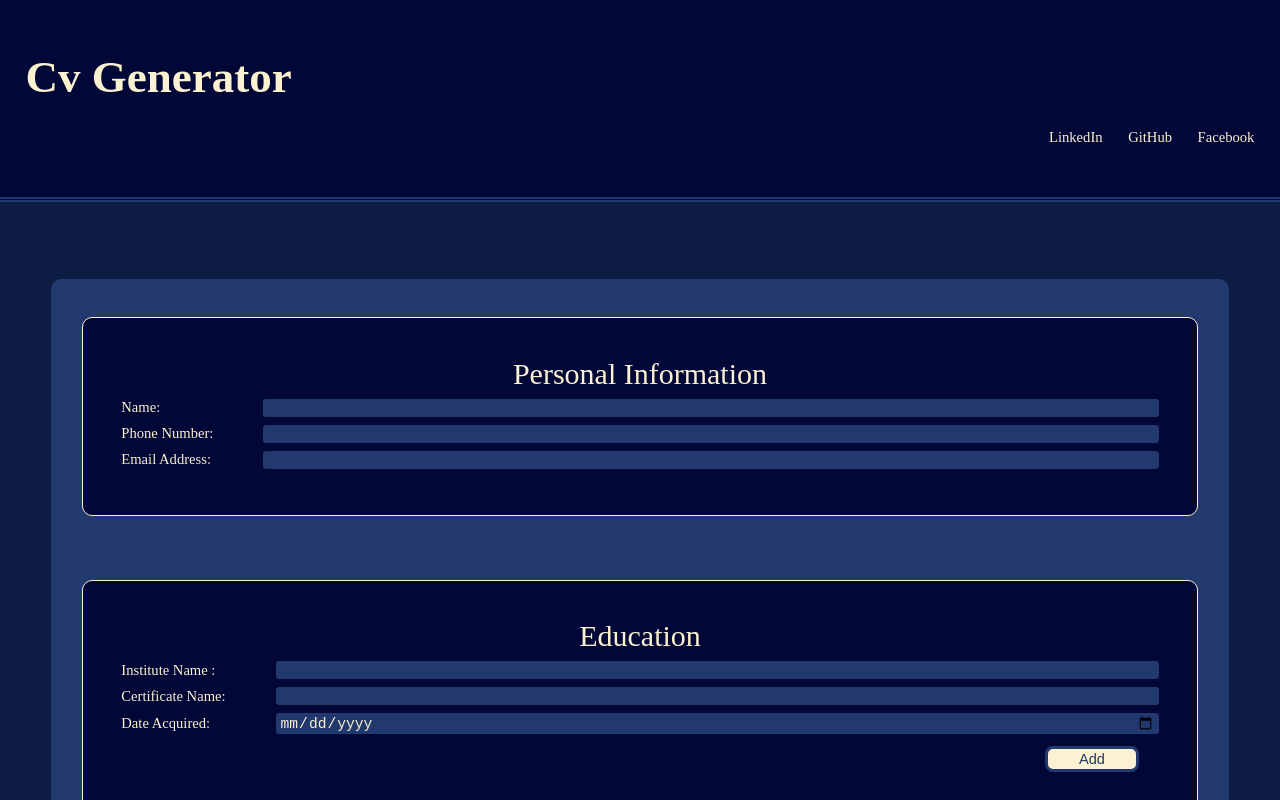
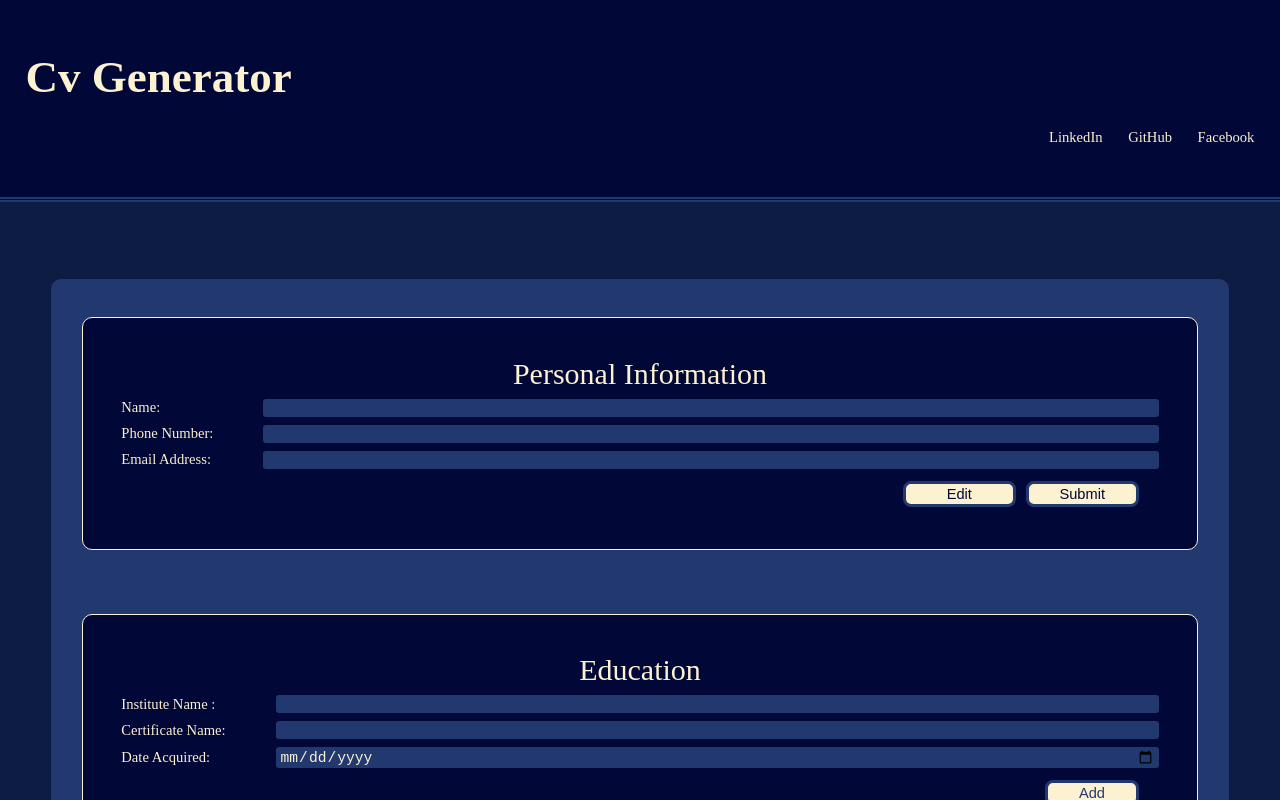
Before and after one commit to Z-K11/cvGenerator, a React (Vite) app: page / in a window 1280 px wide. Shown: the top 800 px of the page. Built offline with nearby package versions, Linux system fonts and the light colour scheme.

Commit message:
ui: add edit and submit button for personal information

```diff
--- a/src/generalInformation.jsx
+++ b/src/generalInformation.jsx
@@ -30,6 +30,22 @@ export default function GeneralInformation(props) {
             onChange={props.infoChange}
           />
         </div>
+        <div className="personalButtons">
+          <button
+            type="button"
+            id="editPersonalInfo"
+            className="generalButtons"
+          >
+            Edit
+          </button>
+          <button
+            type="button"
+            id="submitPersonalInfo"
+            className="generalButtons"
+          >
+            Submit
+          </button>
+        </div>
       </div>
     </>
   );
--- a/src/styles/generalInformation.css
+++ b/src/styles/generalInformation.css
@@ -22,3 +22,19 @@
   gap: 0.8rem 5rem;
   padding: 0.8rem 0;
 }
+button.generalButtons {
+  font-size: var(--bodyFont);
+  background-color: var(--mainFont);
+  color: var(--mainDark);
+  padding: 0.2rem 2.4vw;
+  border: 0.3rem solid var(--mainLight);
+  border-radius: 0.8rem;
+}
+.personalButtons {
+  display: grid;
+  grid-template-columns: repeat(2, 1fr);
+  gap: 1rem;
+  width: max-content;
+  margin-left: auto;
+  padding: 0.4rem 2rem;
+}
```
